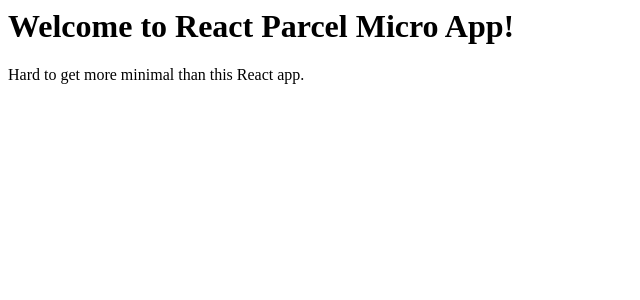
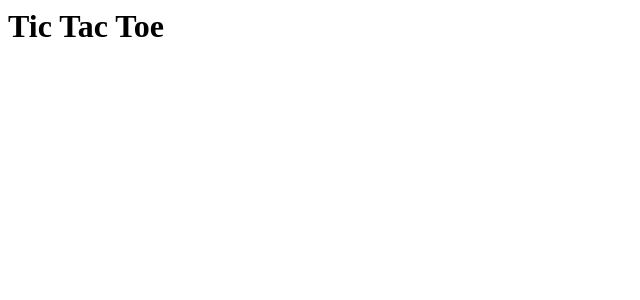
Before and after one commit to bryanfong-dev-old/tic-tac-toe, a React (Vite) app: page / in a window 1280 px wide. Shown: the top 300 px of the page, without its empty margins (0-640 px from the left). Built offline with nearby package versions, Linux system fonts and the light colour scheme.

Commit message:
edit boilerplate code to tic tac toe

```diff
--- a/index.html
+++ b/index.html
@@ -1,9 +1,12 @@
 <html>
+
 <head>
-    <title>React Parcel Micro App</title>
+  <title>Tic Tac Toe</title>
 </head>
+
 <body>
   <div id="root"></div>
   <script src="./src/index.js"></script>
 </body>
+
 </html>
--- a/src/App.js
+++ b/src/App.js
@@ -1,8 +1,10 @@
 import React from "react";
 
-export default () => (
-  <>
-    <h1>Welcome to React Parcel Micro App!</h1>
-    <p>Hard to get more minimal than this React app.</p>
-  </>
-);
+
+const App = () => (
+  <div>
+    <h1>Tic Tac Toe</h1>
+  </div>
+)
+
+export default App;
```
Lines whose indentation alone changed are shown as unchanged.
